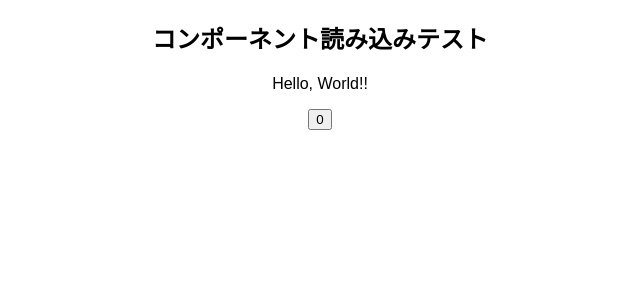
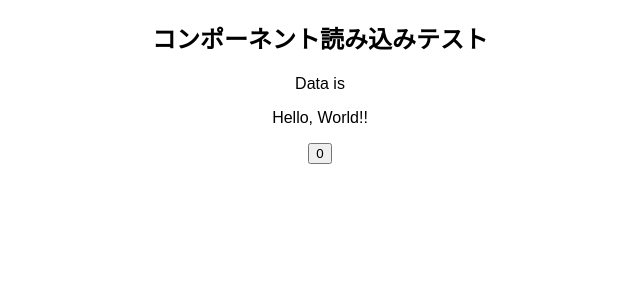
Before and after one commit to hiroharu8864/react-suspend, a React (Create React App) app: page / in a window 1280 px wide. Shown: the top 300 px of the page, without its empty margins (320-960 px from the left). Built offline with nearby package versions, Linux system fonts and the light colour scheme.

Commit message:
add getData

```diff
--- a/src/components/hooks/RenderingNotifier.tsx
+++ b/src/components/hooks/RenderingNotifier.tsx
@@ -1,11 +1,14 @@
 import { FC, memo } from "react";
 
+/**
+ * 呼び出されるとconsole.log吐き出すだけのフック
+ */
 type Props = {
   name: string;
 };
 
 export const RenderingNotifier: FC<Props> = memo((Props) => {
   const { name } = Props;
-  console.log(`${name} is rendered`);
+  // console.log(`${name} is rendered`);
   return null;
 });
--- /dev/null
+++ b/src/components/hooks/getData.tsx
@@ -0,0 +1,19 @@
+let data: string | undefined;
+
+export const getData = () => {
+  /**
+   * 1秒後に「Hello, 123」のようなランダムな数字を含む
+   * 文字列を返す。
+   */
+  const fetcher = async (): Promise<string> => {
+    await sleep(1000);
+    return `Hello, ${(Math.random() * 1000).toFixed(0)}`;
+  };
+
+  const data = fetcher;
+
+  if (data === undefined) {
+    throw fetcher().then((d) => (data = d));
+  }
+  return { data };
+};
--- a/src/components/pages/TestPage.tsx
+++ b/src/components/pages/TestPage.tsx
@@ -1,4 +1,7 @@
 import { FC, memo, Suspense, useState } from "react";
+
+import { RenderingNotifier } from "../hooks/RenderingNotifier";
+import { getData } from "../hooks/getData";
 
 export const TestPage: FC = memo(() => {
   /**
@@ -26,13 +29,18 @@ export const TestPage: FC = memo(() => {
   };
 
   const [count, setCount] = useState(0);
+  const { data } = getData;
+  console.log(data);
 
   return (
     <>
       <h2>コンポーネント読み込みテスト</h2>
+      <p> Data is {data} </p>
+      <RenderingNotifier name="outside-Suspense" />
       <Suspense fallback={<p>悪質な広告ページ</p>}>
         {/* <AlwaysSuspend /> */}
         <SometimesSuspend />
+        <RenderingNotifier name="inside-Suspense" />
         <button onClick={() => setCount((c) => c + 1)}>{count}</button>
       </Suspense>
     </>
```
